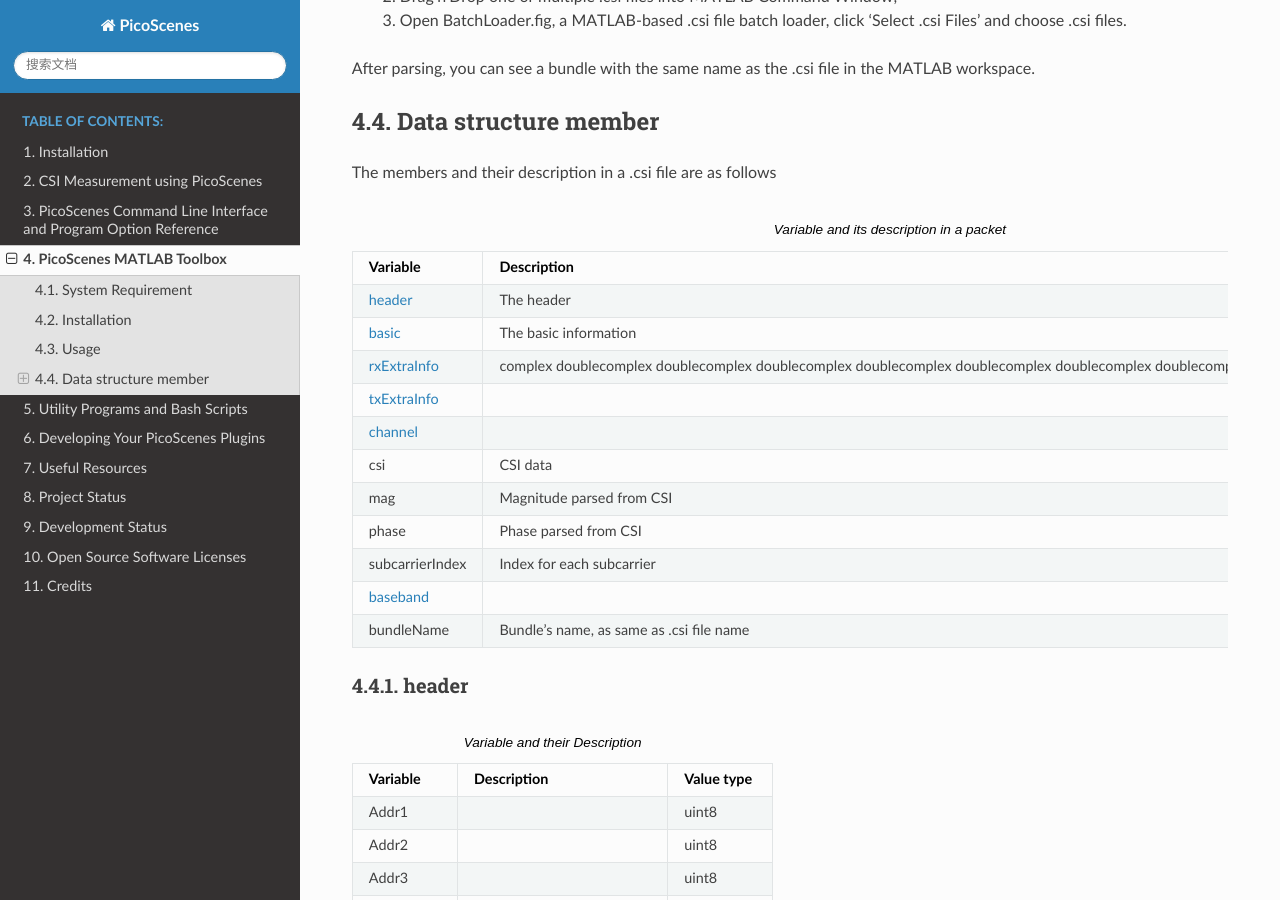
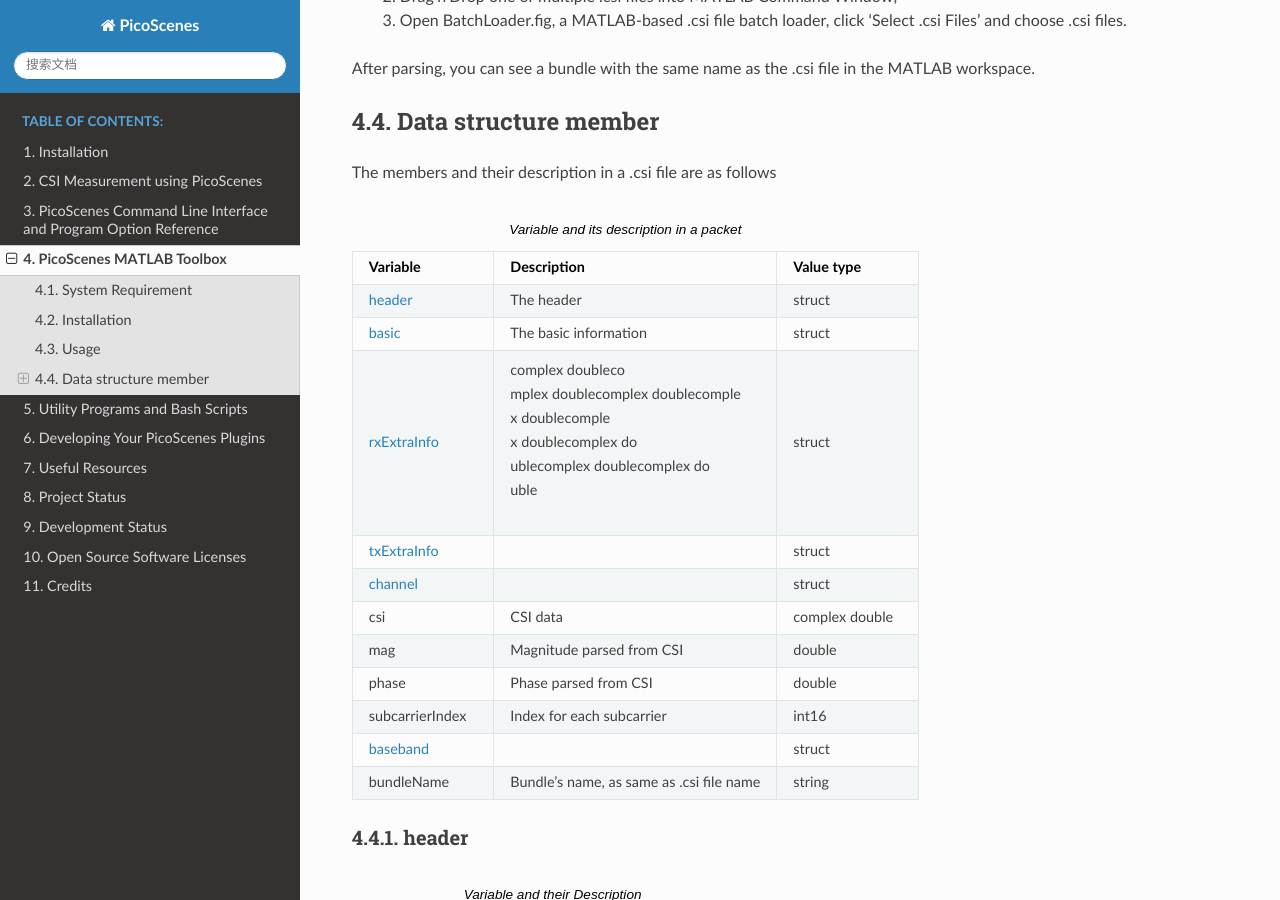
Before and after one commit to wifisensing/PicoScenes-Manual, a Sphinx documentation site: the page built from source/matlab.rst, in a window 1280 px wide and 900 px high, scrolled down 996 px. Built offline with Sphinx 7.4.7 and the Read the Docs theme 2.0.0, drawn with Linux system fonts in a browser that asks for light colours.

Commit message:
test manual line break

```diff
--- a/source/matlab.rst
+++ b/source/matlab.rst
@@ -51,7 +51,14 @@
 
     `header`_, "The header", "struct"
     `basic`_, "The basic information", "struct"
-    `rxExtraInfo`_, "complex doublecomplex doublecomplex doublecomplex doublecomplex doublecomplex doublecomplex doublecomplex double", "struct"
+    `rxExtraInfo`_, "
+    | complex doubleco
+    | mplex doublecomplex doublecomple
+    | x doublecomple
+    | x doublecomplex do
+    | ublecomplex doublecomplex do
+    | uble
+    ", "struct"
     `txExtraInfo`_, "", "struct"
     `channel`_, "", "struct"
     "csi", "CSI data", "complex double"
```
